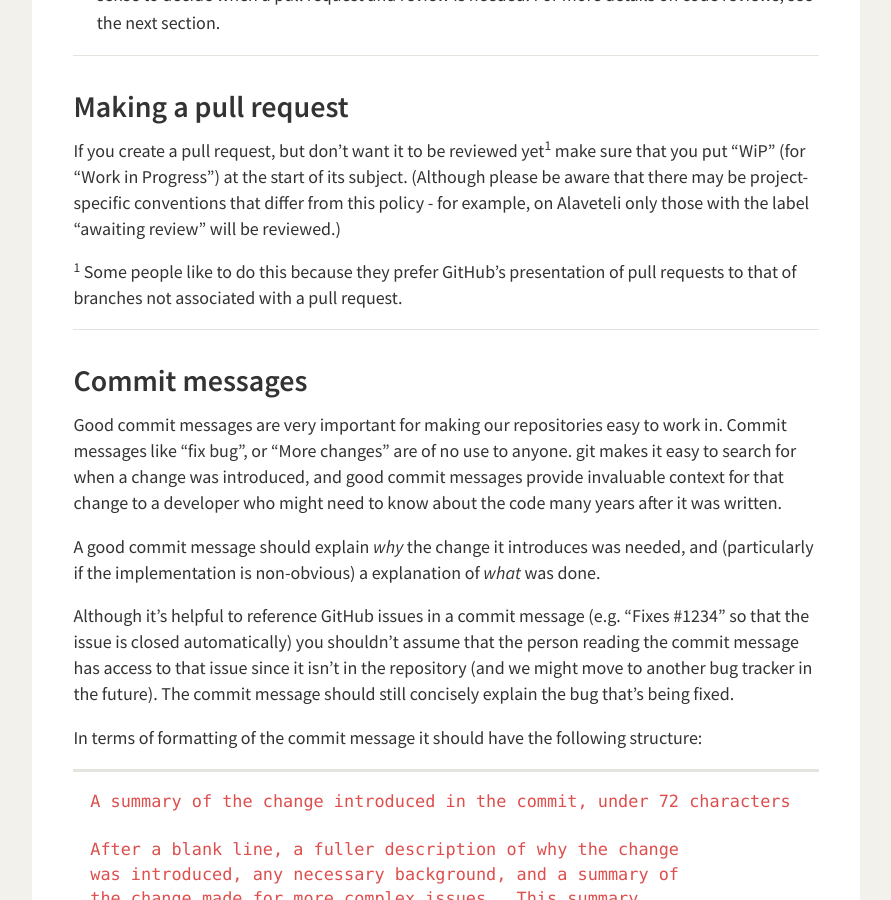
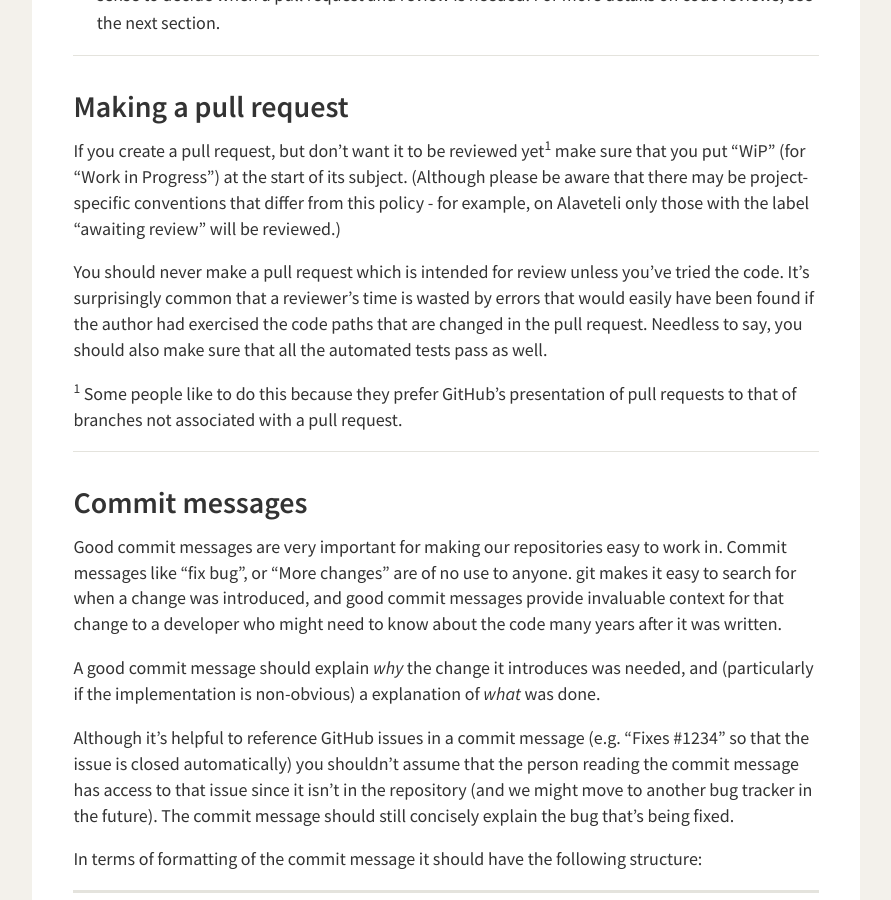
Before and after one commit to mysociety/mysociety.github.io, a Jekyll site: the page built from coding-standards.md, in a window 1280 px wide and 900 px high, scrolled down 3128 px. Shown: the whole window, without its empty margins (56-947 px from the left). Built offline with Jekyll 4.4.1, drawn with Linux system fonts in a browser that asks for light colours.

Commit message:
Authors should always have tried the code before asking for a review

```diff
--- a/coding-standards.md
+++ b/coding-standards.md
@@ -130,6 +130,13 @@ Progress") at the start of its subject. (Although please be
 aware that there may be project-specific conventions that differ
 from this policy - for example, on Alaveteli only those with the
 label "awaiting review" will be reviewed.)
+
+You should never make a pull request which is intended for
+review unless you've tried the code. It's surprisingly common
+that a reviewer's time is wasted by errors that would easily
+have been found if the author had exercised the code paths that
+are changed in the pull request.  Needless to say, you should
+also make sure that all the automated tests pass as well.
 
 <sup>1</sup> Some people like to do this because they prefer
 GitHub's presentation of pull requests to that of branches not
```
